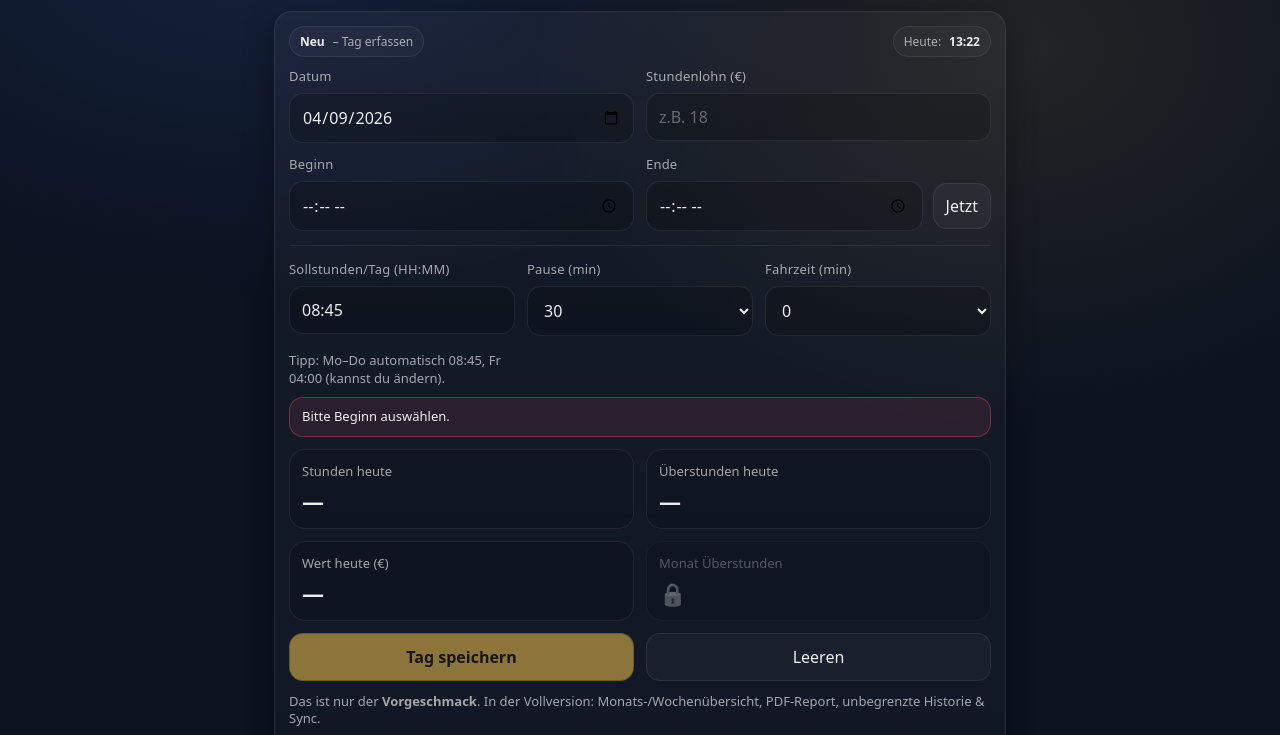
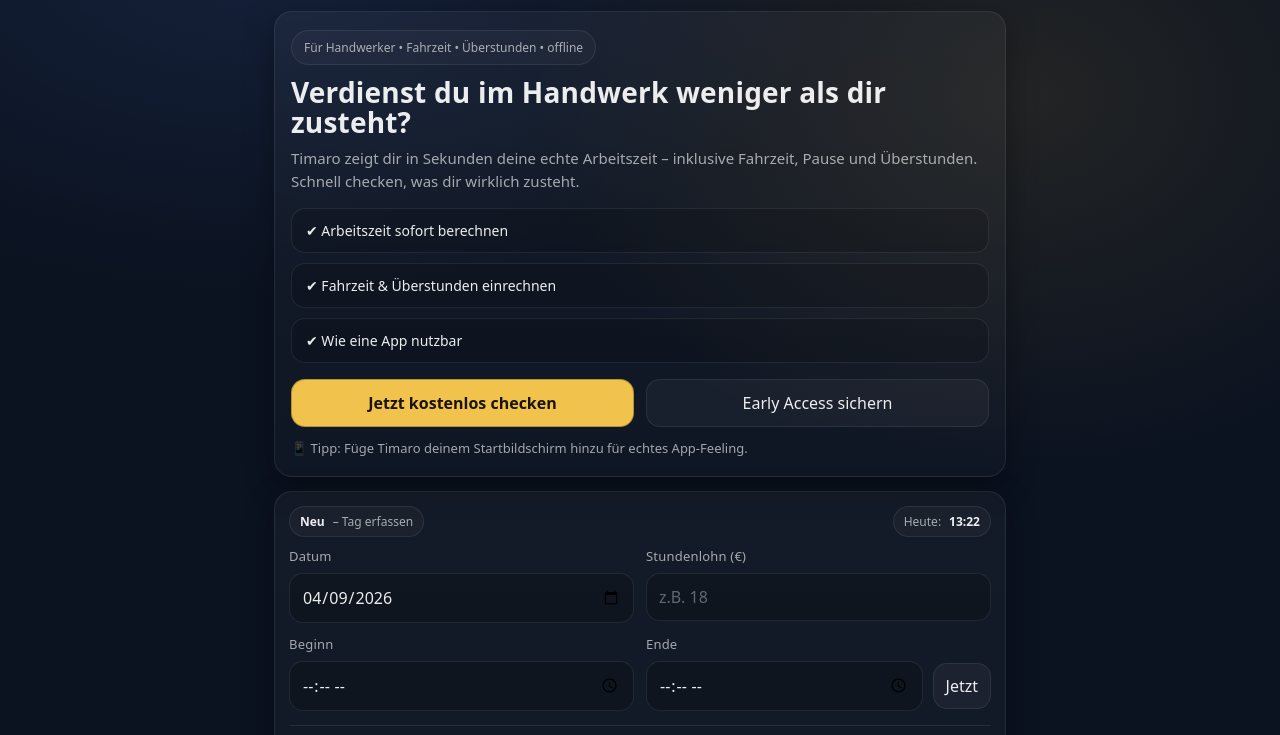
Before and after one commit to Nussi-Timaro/timaro-preview, a plain HTML site: page index.html in a window 1280 px wide. Shown: the part 63-798 px from the top of the page. Drawn offline with Linux system fonts and the light colour scheme.

Commit message:
Landingpage Hinzugefügt

```diff
--- a/index.html
+++ b/index.html
@@ -29,8 +29,7 @@
       --radius:18px;
     }
 
-    /* ✅ iOS/Safari: verhindert Text-Auto-Resize */
-    html{ -webkit-text-size-adjust:100%; }
+    html{ -webkit-text-size-adjust:100%; scroll-behavior:smooth; }
     body{ overflow-x:hidden; }
 
     *{box-sizing:border-box}
@@ -55,7 +54,60 @@
       box-shadow: var(--shadow);
     }
 
-    /* ✅ FIX A: obere Felder (2-Spalten) als FLEX statt GRID -> kein Safari-Overlap */
+    .hero{
+      margin-bottom:14px;
+      padding:18px 16px;
+    }
+    .hero-badge{
+      display:inline-flex;
+      align-items:center;
+      gap:8px;
+      padding:8px 12px;
+      border:1px solid var(--stroke);
+      border-radius:999px;
+      background:rgba(255,255,255,.03);
+      color:var(--muted);
+      font-size:12px;
+      margin-bottom:12px;
+    }
+    .hero-title{
+      margin:0 0 10px;
+      font-size:28px;
+      line-height:1.08;
+      letter-spacing:.2px;
+    }
+    .hero-sub{
+      margin:0;
+      color:var(--muted);
+      font-size:15px;
+      line-height:1.5;
+    }
+    .hero-points{
+      display:grid;
+      gap:10px;
+      margin-top:16px;
+    }
+    .hero-point{
+      border:1px solid var(--stroke);
+      border-radius:14px;
+      background:rgba(0,0,0,.14);
+      padding:12px 14px;
+      color:rgba(255,255,255,.92);
+      font-size:14px;
+    }
+    .hero-actions{
+      display:grid;
+      grid-template-columns:1fr 1fr;
+      gap:12px;
+      margin-top:16px;
+    }
+    .hero-note{
+      margin-top:12px;
+      color:var(--muted);
+      font-size:13px;
+      line-height:1.4;
+    }
+
     .grid{
       display:flex;
       flex-wrap:wrap;
@@ -66,14 +118,12 @@
       min-width:0;
     }
 
-    /* Das 3er Layout lassen wir wie gehabt (du wolltest nur A fixen) */
     .grid-3{display:grid;grid-template-columns:1fr 1fr 1fr;gap:12px;}
 
     .field{display:flex;flex-direction:column;gap:8px;min-width:0;}
     label{font-size:13px;color:var(--muted);letter-spacing:.2px;}
     input, select, button, textarea{font:inherit;}
 
-    /* ✅ iOS: Inputs >=16px, sonst zoomt Safari und Layout überlappt */
     input, select, textarea{
       width:100%;
       padding:12px 12px;
@@ -165,7 +215,6 @@
       padding:10px 12px;border-radius:12px;font-weight:700;cursor:pointer;color:var(--text);
     }
 
-    /* Modal */
     .modal-backdrop{
       position:fixed;
       inset:0;
@@ -238,7 +287,6 @@
       line-height: 1.35;
     }
 
-    /* Stars */
     .stars{
       display:flex;
       gap:10px;
@@ -266,17 +314,16 @@
     }
 
     @media (max-width:640px){
-      /* .grid ist Flex -> auf Handy eine Spalte */
       .grid > .field{ flex: 1 1 100%; }
-
       .grid-3{grid-template-columns:1fr;}
       .footer-actions{grid-template-columns:1fr;}
       .stats{grid-template-columns:1fr 1fr;}
       .modal-actions{grid-template-columns: 1fr;}
       .star{width:44px;height:44px;}
+      .hero-title{font-size:24px;}
+      .hero-actions{grid-template-columns:1fr;}
     }
 
-    /* ✅ Größeres "Gespeichert" Popup */
     .toast{
       position: fixed;
       left: 50%;
@@ -315,7 +362,31 @@
       <div class="pill">offline • anonym</div>
     </div>
 
-    <div class="card">
+    <div class="hero card">
+      <div class="hero-badge">Für Handwerker • Fahrzeit • Überstunden • offline</div>
+
+      <h2 class="hero-title">Verdienst du im Handwerk weniger als dir zusteht?</h2>
+
+      <p class="hero-sub">
+        Timaro zeigt dir in Sekunden deine echte Arbeitszeit – inklusive Fahrzeit,
+        Pause und Überstunden. Schnell checken, was dir wirklich zusteht.
+      </p>
+
+      <div class="hero-points">
+        <div class="hero-point">✔ Arbeitszeit sofort berechnen</div>
+        <div class="hero-point">✔ Fahrzeit & Überstunden einrechnen</div>
+        <div class="hero-point">✔ Wie eine App nutzbar</div>
+      </div>
+
+      <div class="hero-actions">
+        <button class="btn btn-primary" id="btnStartCheck" type="button">Jetzt kostenlos checken</button>
+        <button class="btn" id="btnHeroWaitlist" type="button">Early Access sichern</button>
+      </div>
+
+      <div class="hero-note">📱 Tipp: Füge Timaro deinem Startbildschirm hinzu für echtes App-Feeling.</div>
+    </div>
+
+    <div class="card" id="toolCard">
       <div class="row" style="justify-content:space-between; margin-bottom:10px;">
         <div class="badge" id="modeBadge"><strong>Neu</strong> – Tag erfassen</div>
         <div class="badge">Heute: <strong id="nowText">--:--</strong></div>
@@ -406,10 +477,8 @@
     </div>
   </div>
 
-  <!-- ✅ Toast -->
   <div id="toast" class="toast" aria-live="polite">Gespeichert ✅</div>
 
-  <!-- WAITLIST MODAL -->
   <div class="modal-backdrop" id="waitlistBackdrop" aria-hidden="true">
     <div class="modal" role="dialog" aria-modal="true" aria-labelledby="waitlistTitle">
       <div class="modal-head">
@@ -442,7 +511,6 @@
     </div>
   </div>
 
-  <!-- FEEDBACK MODAL -->
   <div class="modal-backdrop" id="feedbackBackdrop" aria-hidden="true">
     <div class="modal" role="dialog" aria-modal="true" aria-labelledby="feedbackTitle">
       <div class="modal-head">
@@ -495,12 +563,10 @@
 (function(){
   "use strict";
 
-  // WAITLIST
   const WAITLIST_FORM_ID = "1FAIpQLScYcpRW7s2xD5WwuU7uqTB56jeCEfvzPfB8j7ZLUI4m-arlSg";
   const WAITLIST_EMAIL_ENTRY = "entry.767319811";
   const WAITLIST_ACTION = "https://docs.google.com/forms/d/e/" + WAITLIST_FORM_ID + "/formResponse";
 
-  // FEEDBACK
   const FEEDBACK_FORM_ID = "1FAIpQLScE59CCtGl-8k3Z5D7Sda9CZk44INs0ta_NXl54YlPZKRLdXw";
   const FB_RATING_ENTRY = "entry.721657428";
   const FB_COMMENT_ENTRY = "entry.404280932";
@@ -520,7 +586,6 @@
   const todayISO = ()=>toISODate(new Date());
   const nowHHMM = ()=>{ const d=new Date(); return pad(d.getHours())+":"+pad(d.getMinutes()); };
 
-  /* ✅ Toast logic */
   const toastEl = $("toast");
   function showToast(msg){
     if(!toastEl) return;
@@ -584,7 +649,6 @@
   }
   function normalizeEmail(email){ return String(email||"").trim().toLowerCase(); }
 
-  // Refs
   const dateEl = $("date");
   const wageEl = $("wage");
   const startEl = $("start");
@@ -679,7 +743,6 @@
     }
   }
 
-  // New saves only TODAY, edits allowed if exists.
   function canSaveSelectedDate(dISO){
     const entries = loadEntries();
     const exists = !!entries[dISO];
@@ -865,7 +928,6 @@
     recompute();
   }
 
-  /* ✅ Nach Speichern: nur Beginn & Ende leeren, Rest bleibt */
   function clearAfterSaveKeepSettings(){
     startEl.value = "";
     endEl.value = "";
@@ -891,7 +953,6 @@
     applyEndMaxIfToday();
   }
 
-  // WAITLIST modal
   const waitlistBackdrop = $("waitlistBackdrop");
   const waitlistEmail = $("waitlistEmail");
   const waitlistErr = $("waitlistErr");
@@ -974,7 +1035,6 @@
     }, 900);
   }
 
-  // FEEDBACK modal
   const feedbackBackdrop = $("feedbackBackdrop");
   const starsWrap = $("stars");
   const ratingText = $("ratingText");
@@ -1108,7 +1168,6 @@
 
     saveEntries(entries);
 
-    /* ✅ Statt langem Text: Toast + Inputs leeren */
     setError("", false, false);
     showToast("Gespeichert ✅");
     clearAfterSaveKeepSettings();
@@ -1149,7 +1208,6 @@
     btnClear.addEventListener("click", clearFieldsKeepDate);
     btnDeleteAll.addEventListener("click", deleteAllData);
 
-    // Waitlist
     btnWaitlist.addEventListener("click", openWaitlist);
     btnWaitlistTop.addEventListener("click", openWaitlist);
     btnCloseWaitlist.addEventListener("click", closeWaitlist);
@@ -1161,7 +1219,21 @@
       if(e.key === "Escape"){ e.preventDefault(); closeWaitlist(); }
     });
 
-    // Feedback button ALWAYS works
+    const btnHeroWaitlist = document.getElementById("btnHeroWaitlist");
+    if(btnHeroWaitlist){
+      btnHeroWaitlist.addEventListener("click", openWaitlist);
+    }
+
+    const btnStartCheck = document.getElementById("btnStartCheck");
+    if(btnStartCheck){
+      btnStartCheck.addEventListener("click", ()=>{
+        const toolCard = document.getElementById("toolCard");
+        if(toolCard){
+          toolCard.scrollIntoView({ behavior: "smooth", block: "start" });
+        }
+      });
+    }
+
     const fbBtn = document.getElementById("btnFeedback");
     if(fbBtn){
       fbBtn.addEventListener("click", openFeedback);
@@ -1180,7 +1252,6 @@
       fbErr.style.display="none";
     });
 
-    // Test-Reset: long-press title
     const title = document.getElementById("appTitle");
     if(title){
       let pressTimer = null;
@@ -1204,4 +1275,4 @@
 })();
 </script>
 </body>
-      </html>
+              </html>
```
